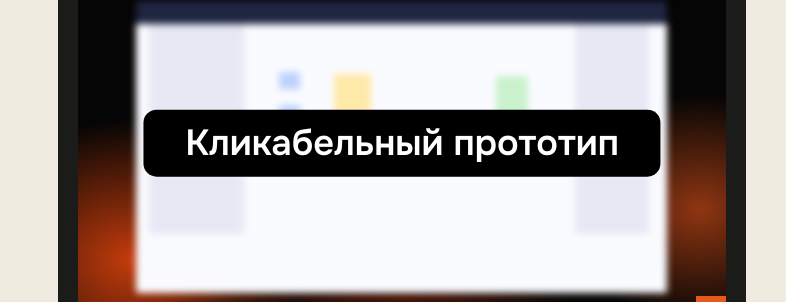
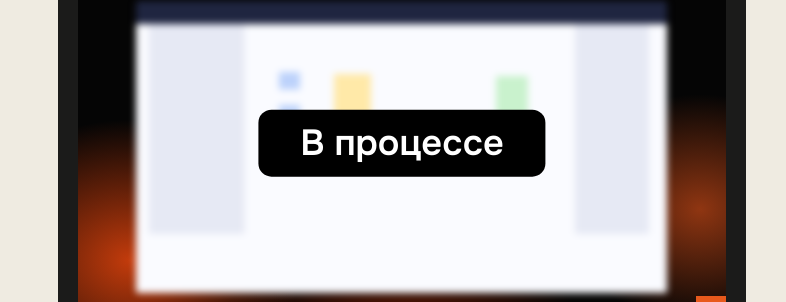
Before and after one commit to Sandrareich-oss/portfolio, a plain HTML site: page site/index.html in a window 1280 px wide. Shown: the part 204-506 px from the top of the page, 494-1280 px from the left. Drawn offline with nearby package versions, Linux system fonts and the light colour scheme.

Commit message:
Кейс 1: вернуть надпись «В процессе» на обложке карточки

```diff
--- a/site/index.html
+++ b/site/index.html
@@ -485,7 +485,7 @@ body{-webkit-tap-highlight-color:transparent}
     </div>
 
     <section class="panel" id="p-projects" role="tabpanel" aria-labelledby="t-projects">
-      <a class="proj" href="#project-1"><div class="no">01/</div><div class="ph wip v1" role="img" aria-label="Обложка проекта 1: мониторинг документов, кликабельный прототип"><div class="scr"></div><div class="tag">Кликабельный прототип</div></div><h2>Мониторинг документов — от&nbsp;хаоса к&nbsp;прозрачности</h2><p>редизайн модуля мониторинга отправлений в&nbsp;экосистеме документооборота</p></a>
+      <a class="proj" href="#project-1"><div class="no">01/</div><div class="ph wip v1" role="img" aria-label="Обложка проекта 1: мониторинг документов, изображение готовится"><div class="scr"></div><div class="tag">В процессе</div></div><h2>Мониторинг документов — от&nbsp;хаоса к&nbsp;прозрачности</h2><p>редизайн модуля мониторинга отправлений в&nbsp;экосистеме документооборота</p></a>
       <a class="proj" href="#project-2"><div class="no">02/</div><div class="ph cover" role="img" aria-label="Обложка проекта: FBD-редактор математических формул на экране монитора"></div><h2>FBD-редактор математических формул в системе SCADA</h2><p>на 40% сократили время настройки стенда</p></a>
       <a class="proj" href="#project-3"><div class="no">03/</div><div class="ph wip v3" role="img" aria-label="Обложка проекта 3: в процессе"><div class="scr"></div><div class="tag">В процессе</div></div><h2>Название проекта 3</h2><p>Одна строка о продукте и роли</p></a>
     </section>
```
